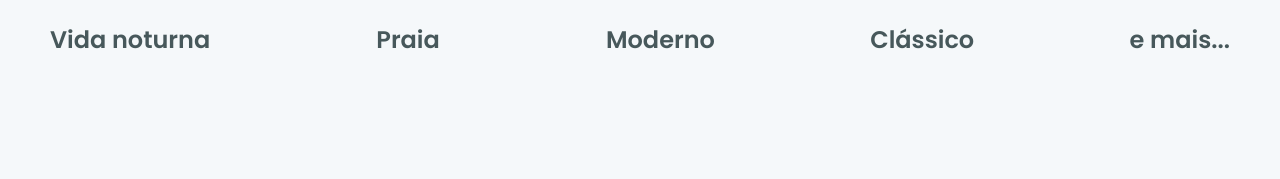
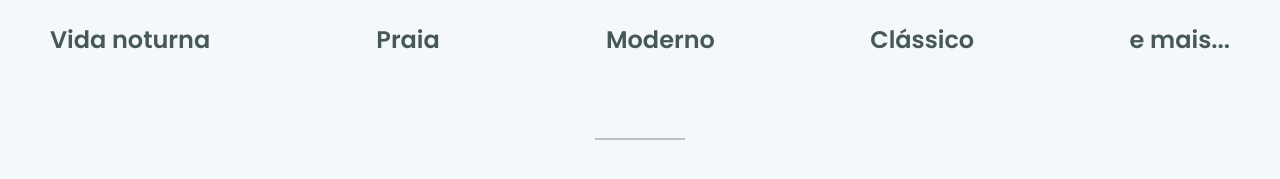
Before and after one commit to Rob30Garcia/worldtrip, a Next.js app: page / in a window 1280 px wide. Shown: the part 565-744 px from the top of the page. Built offline with nearby package versions, Linux system fonts and the light colour scheme.

Commit message:
feat: add divider

```diff
--- a/src/pages/index.tsx
+++ b/src/pages/index.tsx
@@ -1,4 +1,4 @@
-import { Flex } from '@chakra-ui/react'
+import { Box, Center, Divider, Flex } from '@chakra-ui/react'
 import type { NextPage } from 'next'
 import { Banner } from '../Components/Banner'
 import { Header } from '../Components/Header'
@@ -10,12 +10,21 @@ const Home: NextPage = () => {
       direction="column"
       w="100%"
       h="100vh"
-      m='0'
-      p='0'
     >
       <Header />
       <Banner />
       <TravelTypes />
+
+      <Center
+        width='100%'
+      >
+        <Divider
+          mt="20"
+          width='90px'
+          borderBottom="2px"
+          borderColor="gray.500"
+        />
+      </Center>
     </Flex>
   )
 }
```
